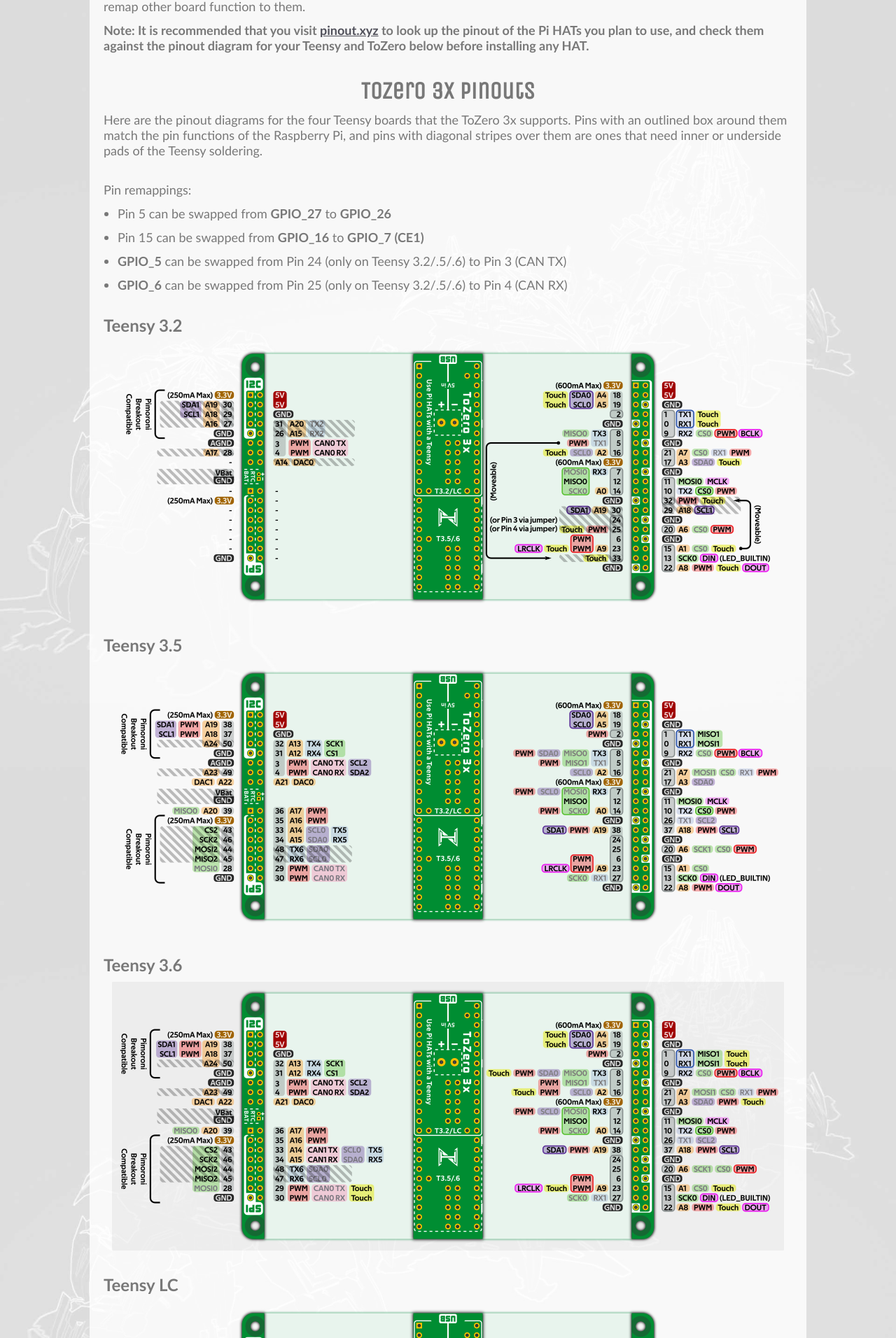
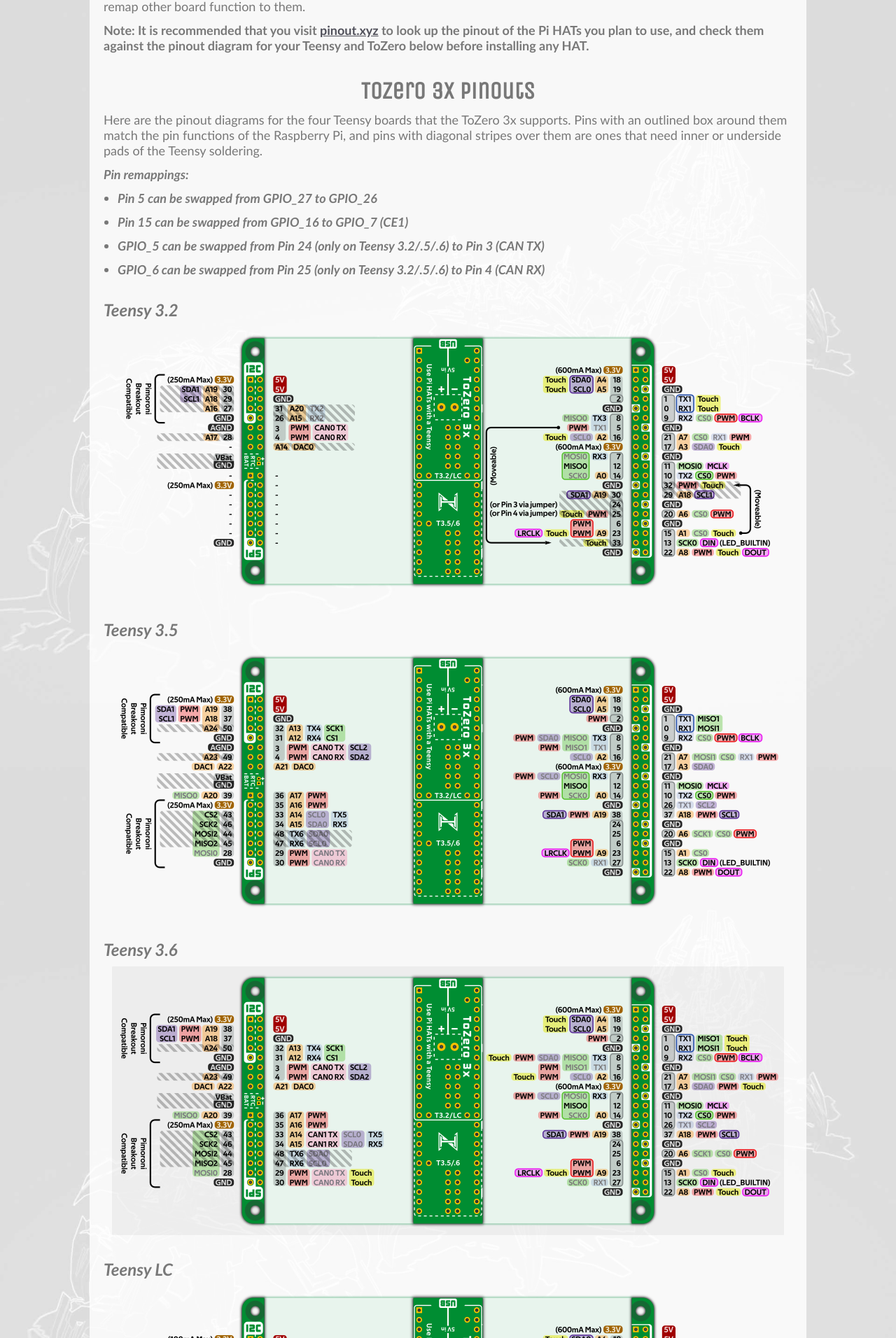
Before and after one commit to christophertmparrott/christophertmparrott.github.io, a Jekyll site: the page built from products/tozero/index.html, in a window 1280 px wide. Shown: the part 3347-5259 px from the top of the page at 70% size. Built offline with Jekyll 4.4.1, drawn with Linux system fonts in a browser that asks for light colours; some web fonts are replaced.

Commit message:
Style tweak 4

```diff
--- a/products/tozero/index.html
+++ b/products/tozero/index.html
@@ -77,9 +77,8 @@ description: An overview of the ToZero adapter boards
 				<h2>ToZero 3x Pinouts</h2>
 
 				<p>Here are the pinout diagrams for the four Teensy boards that the ToZero 3x supports. Pins with an outlined box around them match the pin functions of the Raspberry Pi, and pins with diagonal stripes over them are ones that need inner or underside pads of the Teensy soldering.</p>
-				<br />
 
-				<p>Pin remappings:</p>
+				<p><b><i>Pin remappings:<i><b></p>
 				<ul>
 					<li>Pin 5 can be swapped from <b>GPIO_27</b> to <b>GPIO_26</b></li>
 					<li>Pin 15 can be swapped from <b>GPIO_16</b> to <b>GPIO_7 (CE1)</b></li>
@@ -112,7 +111,7 @@ description: An overview of the ToZero adapter boards
 
 				<p>Here are the pinout diagrams for the two Teensy boards that the ToZero 4x supports. Pins with an outlined box around them match the pin functions of the Raspberry Pi, and pins with diagonal stripes over them are ones that need inner or underside pads of the Teensy soldering.</p>
 
-				<p>Pin remappings:</p>
+				<p><b><i>Pin remappings:<i><b></p>
 				<ul>
 					<li>Pin 5 can be swapped from <b>GPIO_27</b> to <b>GPIO_26</b></li>
 					<li>Pin 9 can be swapped from <b>GPIO_16</b> to <b>GPIO_7 (CE1)</b></li>
```
